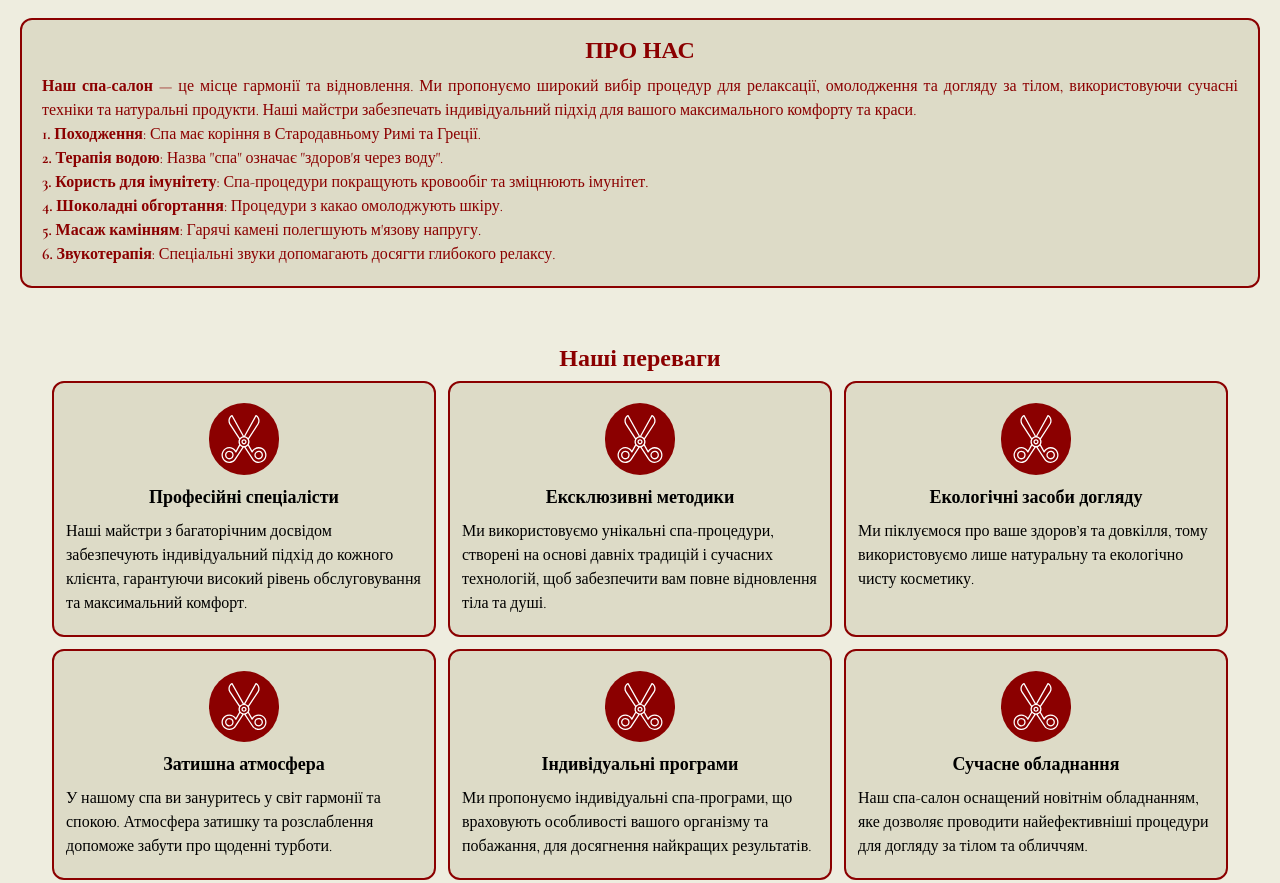
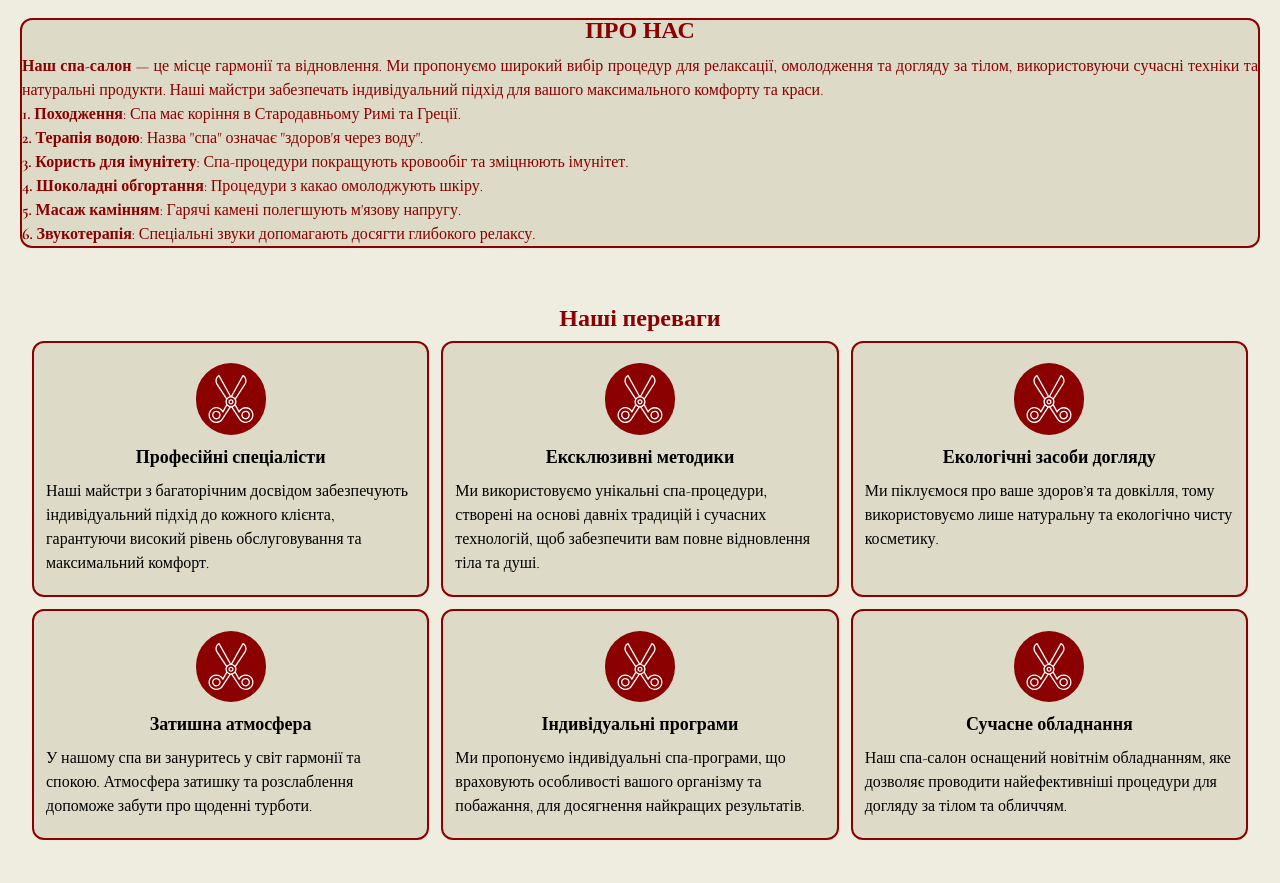
Before and after one commit to aniickss/course_work_web_tech, a plain HTML site: page index.html in a window 1280 px wide. Shown: the part 308-1191 px from the top of the page. Drawn offline with nearby package versions, Linux system fonts and the light colour scheme.

Commit message:
змінила відступи

```diff
--- a/index.html
+++ b/index.html
@@ -54,7 +54,7 @@
         </section>
 
         <section id="about-us"
-            class="hero border-2 border-[darkred] bg-[#DDDBC7] text-[darkred] p-5 rounded-xl flex flex-col gap-3 justify-center my-5">
+            class="hero border-2 border-[darkred] bg-[#DDDBC7] text-[darkred] rounded-xl flex flex-col gap-3 justify-center my-5">
             <h2 class="font-bold text-[24px] leading-[0.9] text-center uppercase">Про нас</h2>
 
             <ul class="[&_p]:text-justify [&_span]:font-bold">
@@ -89,7 +89,7 @@
         </section>
 
         <section id="our-advantages"
-            class="our-advantages p-5 py-10  text-black rounded-xl flex flex-col gap-3 justify-center my-5">
+            class="our-advantages py-10  text-black rounded-xl flex flex-col gap-3 justify-center my-5">
             <h2 class="font-bold text-[24px] leading-[0.9] text-[darkred] text-center">Наші переваги</h2>
             <ul
                 class="flex flex-col sm:flex-row [&_h3]:text-center flex-wrap w-full justify-center gap-3 w-[396px] md:[&>li]:w-[calc((100%-24px)/2)] lg:[&>li]:w-[calc((100%-48px)/3)] [&>li]:bg-[#DDDBC7] [&>li]:gap-2 [&>li]:rounded-xl [&>li]:border-2 [&>li]:border-[darkred] [&>li]:px-3 [&>li]:py-5 [&>li]:flex [&>li]:flex-col [&>li]:items-center [&>li>h3]:text-lg [&>li>h3]:font-bold ">
@@ -138,7 +138,7 @@
             </ul>
         </section>
 
-        <section id="services" class="services p-5 pt-10 text-black rounded-xl flex flex-col gap-3 justify-center my-5">
+        <section id="services" class="services pt-10 text-black rounded-xl flex flex-col gap-3 justify-center my-5">
             <h2 class="font-bold text-[24px] leading-[0.9] text-center text-[darkred]">Послуги</h2>
 
             <ul
```
